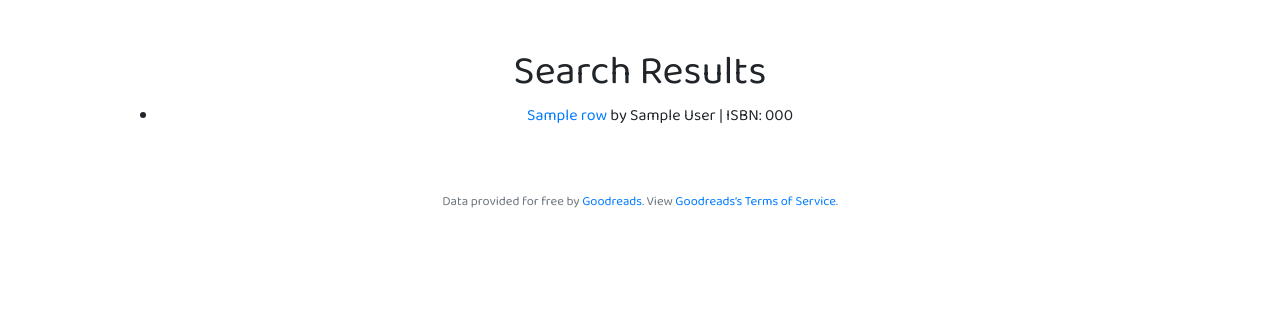
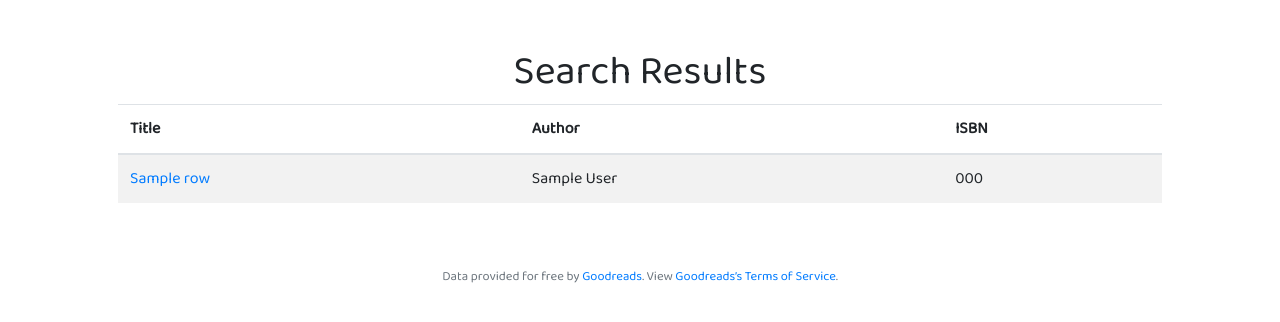
Before and after one commit to alecoad/project1-books, a Flask app: template templates/search.html in a window 1280 px wide. Shown: the part 66-388 px from the top of the page. Run offline with Flask 2, Linux system fonts and the light colour scheme; the template is opened without the code that fills it: most values are stand-ins (such as "Sample title", 1, 10 or a date in 2020); some libraries are stand-ins or nearby versions; some web fonts are replaced.

Commit message:
Changed search results from list to table

```diff
--- a/templates/search.html
+++ b/templates/search.html
@@ -7,15 +7,29 @@
 {% block main %}
     <h1>Search Results</h1>
 
-    <ul>
-        {% for row in results %}
-            <li>
-                <a href="{{ url_for('book', book_id=row.id) }}">{{ row.title }}</a>
-                     by {{ row.author }} | ISBN: {{ row.isbn }}
-            </li>
-        {% else %}
-            <li>No results.</li>
-        {% endfor %}
-    </ul>
+    <table class="table table-striped">
+        <thead>
+            <tr>
+                <th>Title</th>
+                <th>Author</th>
+                <th>ISBN</th>
+            </tr>
+        </thead>
+        <tbody>
+            {% for row in results %}
+                <tr>
+                    <td>
+                        <a href="{{ url_for('book', book_id=row.id) }}">{{ row.title }}</a>
+                    </td>
+                    <td>{{ row.author }}</td>
+                    <td>{{ row.isbn }}</td>
+                </tr>
+            {% else %}
+                <tr>
+                    <td colspan="4">No results.</td>
+                </tr>
+            {% endfor %}
+        </tbody>
+    </table>
 
 {% endblock %}
```
